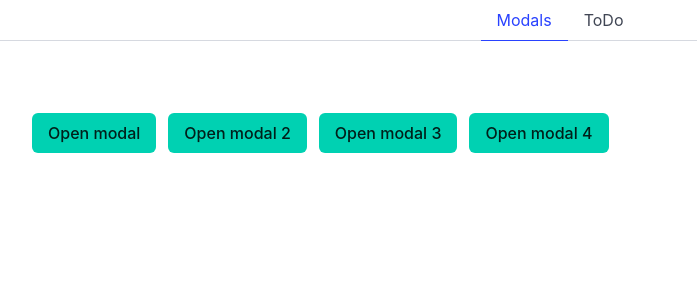
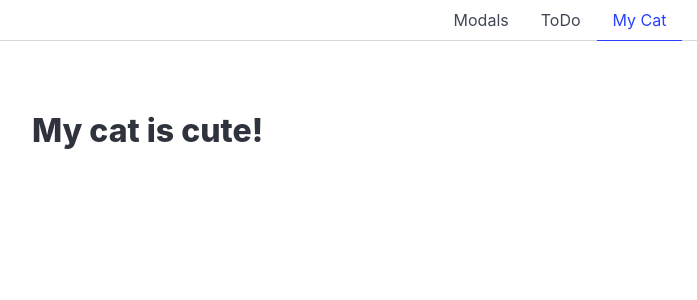
Before and after one commit to evelinmarit/learnvue, a Vue app: page /mycat in a window 1280 px wide. Shown: the top 300 px of the page, without its empty margins (80-777 px from the left). Built offline with nearby package versions, Linux system fonts and the light colour scheme; the HTML template or start-up script is replaced by a standard one.

Commit message:
Add vue-router

```diff
--- a/package.json
+++ b/package.json
@@ -11,7 +11,8 @@
     "preview": "rsbuild preview"
   },
   "dependencies": {
-    "vue": "^3.5.13"
+    "vue": "^3.5.13",
+    "vue-router": "4"
   },
   "devDependencies": {
     "@biomejs/biome": "^1.9.4",
--- a/src/App.vue
+++ b/src/App.vue
@@ -1,25 +1,12 @@
 <script setup>
-import Tabs from "./components/Tabs.vue";
-import { ref } from 'vue';
-import Modals from "./pages/Modals.vue";
-import ToDo from "./pages/ToDo.vue";
+import RouterTabs from "./components/RouterTabs.vue";
 
-let titles = ['Modals', 'ToDo'];
-let contents = [
-    Modals,
-    ToDo,
-];
-let activeTab = ref(0);
-
-function tabChanged(key){
-    activeTab.value = key;
-}
 </script>
 
 
 <template>
-    <Tabs :items="titles" @change="tabChanged"></Tabs>
+    <RouterTabs></RouterTabs>
     <div class="container section content">
-        <component :is="contents[activeTab]"></component>
+        <routerView></routerView>
     </div>
 </template>
--- /dev/null
+++ b/src/components/RouterTabs.vue
@@ -0,0 +1,11 @@
+<script setup>
+
+</script>
+
+<template>
+    <div class="tabs is-centered">
+  <ul>
+    <li v-for="route in $router.getRoutes()" :class="{'is-active': route.path===$route.path}"><RouterLink :to="route.path">{{ route.name }}</RouterLink></li>
+  </ul>
+</div>
+</template>
--- /dev/null
+++ b/src/pages/MyCat.vue
@@ -0,0 +1,7 @@
+<script setup>
+
+</script>
+
+<template>
+    <h1>My cat is cute!</h1>
+</template>
```
Also changed, not shown: src/index.js (+18 -1 lines), 1 other file (tests, documents, lock files or other folders).
